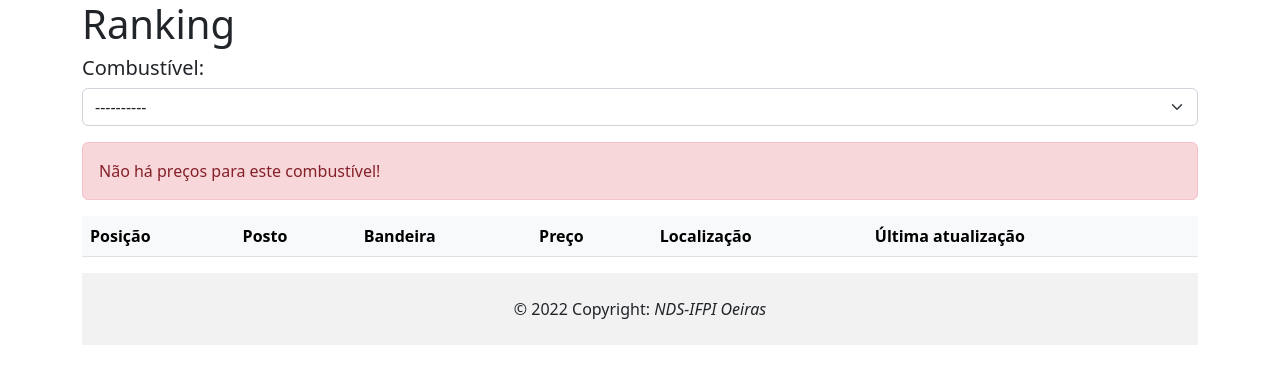
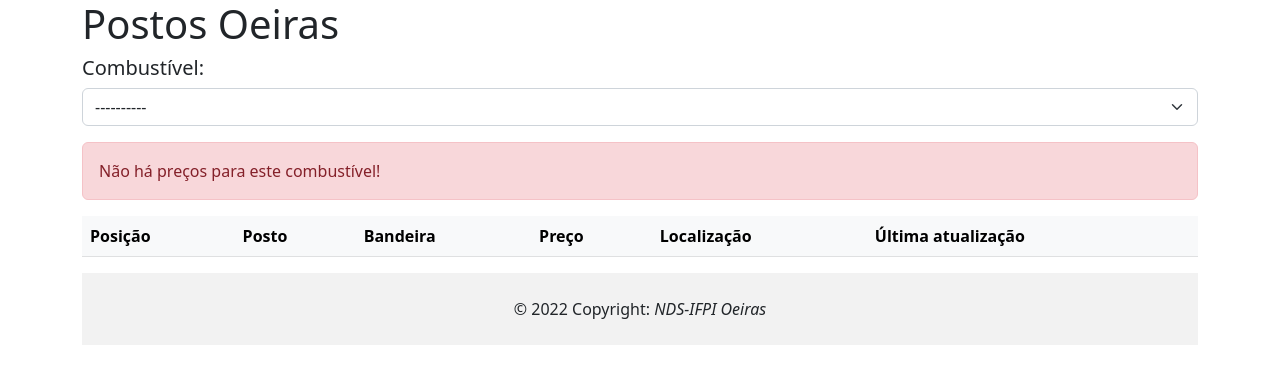
Before and after one commit to fabiorolim/postos_oeiras, a Django app: page / in a window 1280 px wide. Shown: the top 384 px of the page. Run offline with Django 4.2, Linux system fonts and the light colour scheme; data that the repository does not hold is empty; some libraries are stand-ins or nearby versions.

Commit message:
Ajusta título e link para localização

```diff
--- a/core/templates/index.html
+++ b/core/templates/index.html
@@ -11,7 +11,7 @@
 </head>
 <body>
 <div class="container">
-    <h1>Ranking</h1>
+    <h1>Postos Oeiras</h1>
     <div class="content">
         <h5>Combustível: </h5>
         <select name="combustivel" class="form-select mb-3"
--- a/core/templates/ranking.html
+++ b/core/templates/ranking.html
@@ -16,7 +16,7 @@
             <td>{{ preco.nome_fantasia }}</td>
             <td>{{ preco.bandeira }}</td>
             <td>{{ preco.preco }}</td>
-            <td><a>{{ preco.localizacao }}</a>
+            <td><a target="_blank" href="{{ preco.localizacao }}">{{ preco.localizacao }}</a>
             </td>
             <td>{{ preco.data_add }}</td>
         </tr>
```
